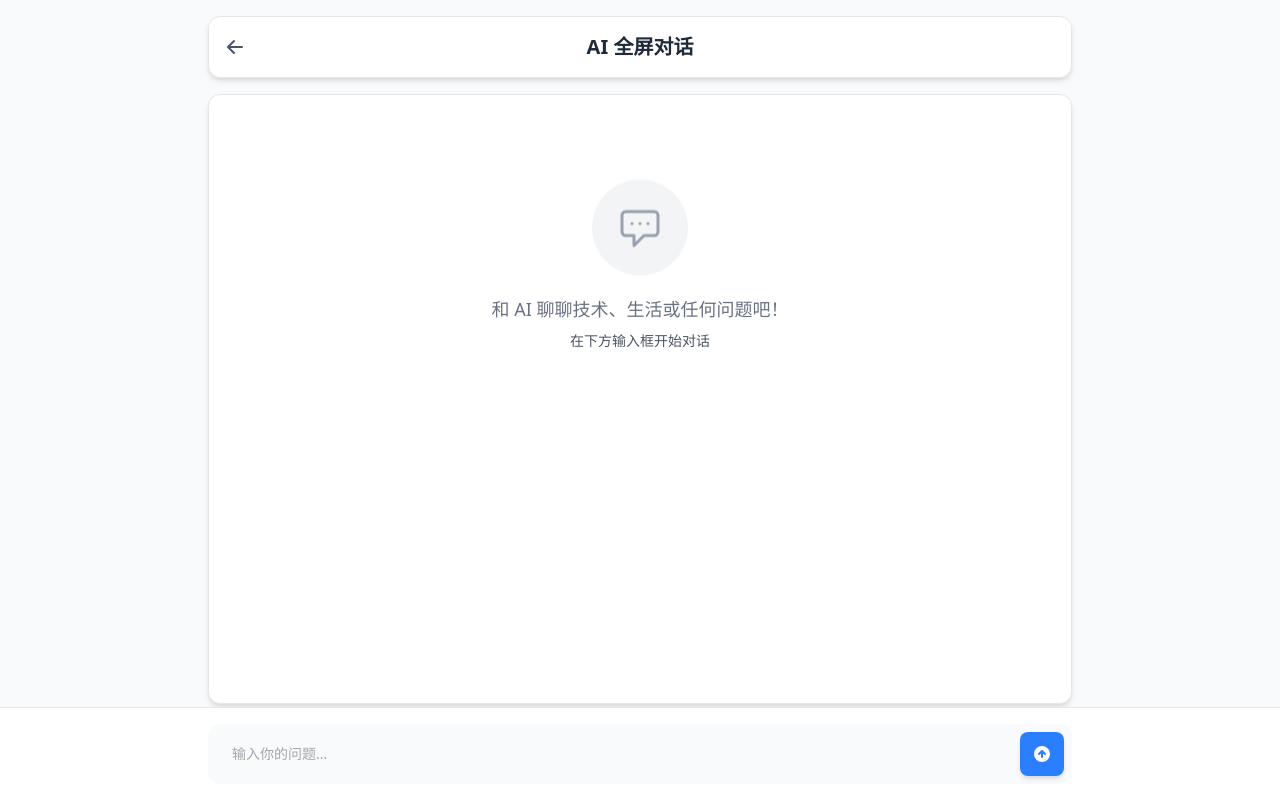
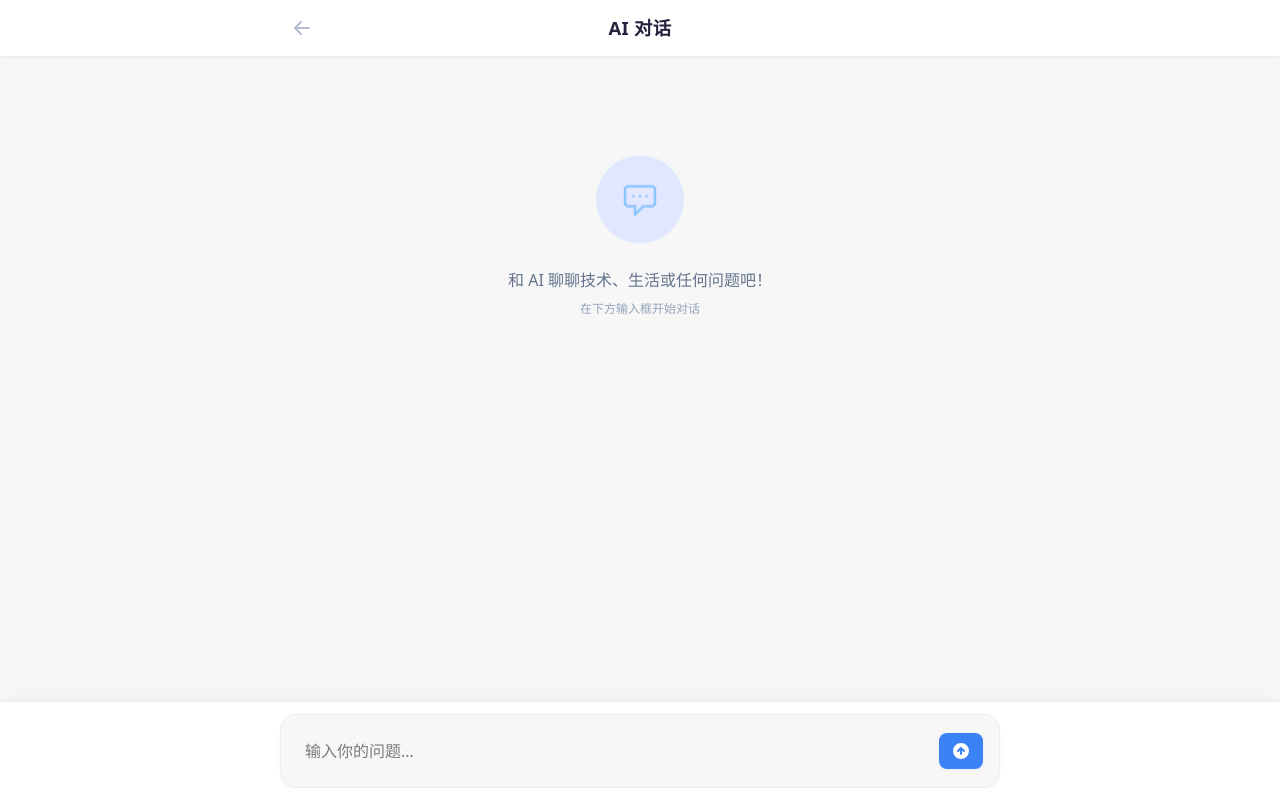
Before and after one commit to xianshi3/Reality-Blog, a Next.js app: page /ai-chat/fullscreen in a window 1280 px wide. Built offline with nearby package versions, Linux system fonts and the light colour scheme.

Commit message:
修改AI对话UI和添加动画效果

```diff
--- /dev/null
+++ b/app/ai-chat/fullscreen/fullscreen-chat.css
@@ -0,0 +1,232 @@
+/* 动画同原有 */
+@keyframes fade-in {
+  from { opacity: 0; transform: translateY(10px);}
+  to { opacity: 1; transform: translateY(0);}
+}
+.animate-fade-in {
+  animation: fade-in 0.5s cubic-bezier(.4,0,.2,1);
+}
+@keyframes slide-in {
+  from { opacity: 0; transform: translateY(20px);}
+  to { opacity: 1; transform: translateY(0);}
+}
+.animate-slide-in {
+  animation: slide-in 0.4s cubic-bezier(.4,0,.2,1);
+}
+
+/* GPT风格整体布局 */
+.gpt-root {
+  min-height: 100vh;
+  background: #f7f7f8;
+  display: flex;
+  flex-direction: column;
+}
+.gpt-header {
+  width: 100%;
+  background: #fff;
+  border-bottom: 1px solid #ececf1;
+  box-shadow: 0 1px 4px 0 rgba(0,0,0,0.03);
+  position: sticky;
+  top: 0;
+  z-index: 20;
+}
+.gpt-header-inner {
+  max-width: 720px;
+  margin: 0 auto;
+  display: flex;
+  align-items: center;
+  height: 56px;
+  position: relative;
+}
+.gpt-header-back {
+  background: none;
+  border: none;
+  color: #b4bcd0;
+  position: absolute;
+  left: 0.5rem;
+  top: 50%;
+  transform: translateY(-50%);
+  cursor: pointer;
+  padding: 0.25rem;
+  transition: color 0.2s;
+}
+.gpt-header-back:hover {
+  color: #3b82f6;
+}
+.gpt-header-title {
+  flex: 1;
+  text-align: center;
+  font-size: 1.15rem;
+  font-weight: 600;
+  color: #22223b;
+  letter-spacing: 0.02em;
+}
+
+/* 聊天主区域 */
+.gpt-chat-main {
+  flex: 1 1 0%;
+  display: flex;
+  flex-direction: column;
+  align-items: center;
+  width: 100%;
+  padding-bottom: 92px;
+}
+.gpt-chat-list {
+  width: 100%;
+  max-width: 720px;
+  margin: 0 auto;
+  padding: 24px 0 0 0;
+  display: flex;
+  flex-direction: column;
+  gap: 16px;
+}
+.gpt-chat-empty {
+  display: flex;
+  flex-direction: column;
+  align-items: center;
+  justify-content: center;
+  min-height: 320px;
+}
+.gpt-chat-empty-icon {
+  background: #e0e7ff;
+  border-radius: 9999px;
+  padding: 1.5rem;
+  margin-bottom: 1rem;
+  animation: bounce 1.2s infinite;
+}
+@keyframes bounce {
+  0%, 100% { transform: translateY(0);}
+  50% { transform: translateY(-10px);}
+}
+.gpt-chat-empty-tip {
+  color: #64748b;
+  text-align: center;
+  font-size: 1rem;
+  font-weight: 500;
+}
+.gpt-chat-empty-desc {
+  color: #94a3b8;
+  font-size: 0.75rem;
+  margin-top: 0.5rem;
+}
+
+/* 单条消息 */
+.gpt-chat-message {
+  display: flex;
+  align-items: flex-start;
+  gap: 12px;
+  width: 100%;
+}
+.gpt-chat-message.user {
+  flex-direction: row-reverse;
+}
+.gpt-chat-avatar {
+  flex-shrink: 0;
+}
+.gpt-chat-avatar-user, .gpt-chat-avatar-ai {
+  width: 2.2rem;
+  height: 2.2rem;
+  border-radius: 9999px;
+  display: flex;
+  align-items: center;
+  justify-content: center;
+  box-shadow: 0 1px 4px 0 rgba(0,0,0,0.06);
+}
+.gpt-chat-avatar-user {
+  background: #64748b;
+  color: #fff;
+}
+.gpt-chat-avatar-ai {
+  background: #3b82f6;
+  color: #fff;
+}
+.gpt-chat-bubble {
+  max-width: 80%;
+  display: flex;
+  flex-direction: column;
+}
+.gpt-chat-bubble-inner {
+  padding: 1rem 1.25rem;
+  border-radius: 1.25rem;
+  font-size: 1rem;
+  white-space: pre-line;
+  box-shadow: 0 1px 4px 0 rgba(0,0,0,0.03);
+  background: #fff;
+  color: #22223b;
+  border: 1px solid #ececf1;
+}
+.gpt-chat-message.user .gpt-chat-bubble-inner {
+  background: #3b82f6;
+  color: #fff;
+  border-bottom-right-radius: 0.25rem;
+  border: 1px solid #3b82f6;
+}
+.gpt-chat-message.assistant .gpt-chat-bubble-inner {
+  background: #f7f7f8;
+  color: #22223b;
+  border-bottom-left-radius: 0.25rem;
+  border: 1px solid #ececf1;
+}
+.gpt-chat-meta {
+  font-size: 0.75rem;
+  color: #b4bcd0;
+  margin-top: 0.25rem;
+  padding-left: 0.25rem;
+  padding-right: 0.25rem;
+  user-select: none;
+}
+
+/* 输入栏 */
+.gpt-chat-footer {
+  position: fixed;
+  left: 0; right: 0; bottom: 0;
+  background: #fff;
+  border-top: 1px solid #ececf1;
+  box-shadow: 0 -2px 16px 0 rgba(0,0,0,0.04);
+  z-index: 10;
+  display: flex;
+  justify-content: center;
+}
+.gpt-chat-inputbar {
+  max-width: 720px;
+  width: 100%;
+  margin: 0 auto;
+  display: flex;
+  gap: 0.5rem;
+  align-items: center;
+  background: #f7f7f8;
+  border-radius: 1rem;
+  padding: 0.75rem 1rem;
+  box-shadow: 0 1px 4px 0 rgba(0,0,0,0.03);
+  border: 1px solid #ececf1;
+  margin-top: 12px;
+  margin-bottom: 12px;
+}
+.gpt-chat-inputbar input[type="text"] {
+  flex: 1;
+  border: none;
+  background: transparent;
+  padding: 0.75rem 0.5rem;
+  font-size: 1rem;
+  outline: none;
+}
+.gpt-chat-inputbar button {
+  background: #3b82f6;
+  color: #fff;
+  padding: 0.5rem 0.75rem;
+  border-radius: 0.5rem;
+  box-shadow: 0 1px 4px 0 rgba(0,0,0,0.06);
+  border: none;
+  display: flex;
+  align-items: center;
+  justify-content: center;
+  transition: background 0.2s, transform 0.1s;
+}
+.gpt-chat-inputbar button:disabled {
+  opacity: 0.5;
+  cursor: not-allowed;
+}
+.gpt-chat-inputbar button:not(:disabled):hover {
+  background: #2563eb;
+  transform: scale(0.97);
+}
--- a/app/ai-chat/fullscreen/page.tsx
+++ b/app/ai-chat/fullscreen/page.tsx
@@ -1,16 +1,22 @@
 "use client";
 
-import React, { useState, useEffect } from "react";
+import React, { useState, useEffect, useRef } from "react";
+import "./fullscreen-chat.css";
 
 export default function FullscreenChat() {
   const [messages, setMessages] = useState<any[]>([]);
   const [input, setInput] = useState("");
   const [loading, setLoading] = useState(false);
+  const messagesEndRef = useRef<HTMLDivElement>(null);
 
   useEffect(() => {
     const queryMessages = new URLSearchParams(window.location.search).get("messages");
     queryMessages && setMessages(JSON.parse(queryMessages) || []);
   }, []);
+
+  useEffect(() => {
+    messagesEndRef.current?.scrollIntoView({ behavior: "smooth" });
+  }, [messages, loading]);
 
   const handleSend = async () => {
     if (!input.trim() || loading) return;
@@ -23,111 +29,104 @@ export default function FullscreenChat() {
     setInput("");
 
     setTimeout(() => {
-      setMessages([...newMessages, {
+      setMessages([
+        ...newMessages,
+        {
           role: "assistant",
-        content: `AI 回复: ${input}`
-      }]);
+          content: `AI 回复: ${input}`,
+        },
+      ]);
       setLoading(false);
     }, 1000);
   };
 
   return (
-    <div className="min-h-screen flex flex-col bg-gray-50 text-gray-900">
-      {/* 主内容区域 */}
-      <div className="flex-1 flex flex-col max-w-4xl w-full mx-auto p-4 pb-24">
-        {/* 标题栏 - 优化为更精致的卡片样式 */}
-        <div className="relative bg-white rounded-xl shadow-md border border-gray-200 p-4 mb-4">
+    <div className="gpt-root">
+      {/* 顶部栏 */}
+      <header className="gpt-header">
+        <div className="gpt-header-inner">
           <button
             onClick={() => window.history.back()}
-            className="absolute top-1/2 left-4 transform -translate-y-1/2 text-gray-600 hover:text-blue-500 transition-colors duration-200"
+            className="gpt-header-back"
+            aria-label="返回"
           >
             <svg xmlns="http://www.w3.org/2000/svg" className="h-5 w-5" viewBox="0 0 20 20" fill="currentColor">
               <path fillRule="evenodd" d="M9.707 16.707a1 1 0 01-1.414 0l-6-6a1 1 0 010-1.414l6-6a1 1 0 011.414 1.414L5.414 9H17a1 1 0 110 2H5.414l4.293 4.293a1 1 0 010 1.414z" clipRule="evenodd" />
             </svg>
           </button>
-          <h1 className="text-center text-xl font-semibold text-gray-800">AI 全屏对话</h1>
+          <h1 className="gpt-header-title">AI 对话</h1>
         </div>
+      </header>
 
-        {/* 消息区域 - 优化为卡片式布局 */}
-        <div className="flex-1 overflow-y-auto bg-white rounded-xl shadow-md border border-gray-200">
-          <div className="p-6 space-y-6">
+      {/* 聊天内容 */}
+      <main className="gpt-chat-main">
+        <div className="gpt-chat-list">
           {messages.length === 0 ? (
-              <div className="flex flex-col items-center justify-center h-full py-16">
-                <div className="bg-gray-100 rounded-full p-6 mb-4 animate-bounce">
-                  <svg xmlns="http://www.w3.org/2000/svg" className="h-12 w-12 text-gray-400" fill="none" viewBox="0 0 24 24" stroke="currentColor">
+            <div className="gpt-chat-empty animate-fade-in">
+              <div className="gpt-chat-empty-icon">
+                <svg xmlns="http://www.w3.org/2000/svg" className="h-10 w-10 text-blue-300" fill="none" viewBox="0 0 24 24" stroke="currentColor">
                   <path strokeLinecap="round" strokeLinejoin="round" strokeWidth={1.5} d="M8 10h.01M12 10h.01M16 10h.01M9 16H5a2 2 0 01-2-2V6a2 2 0 012-2h14a2 2 0 012 2v8a2 2 0 01-2 2h-5l-5 5v-5z" />
                 </svg>
               </div>
-                <p className="text-gray-500 text-center text-lg">和 AI 聊聊技术、生活或任何问题吧！</p>
-                <p className="text-gray-400 text-sm mt-2">在下方输入框开始对话</p>
+              <p className="gpt-chat-empty-tip">和 AI 聊聊技术、生活或任何问题吧！</p>
+              <p className="gpt-chat-empty-desc">在下方输入框开始对话</p>
             </div>
           ) : (
             messages.map((msg, idx) => (
               <div
                 key={idx}
-                  className={`flex items-start gap-4 ${
-                    msg.role === "user" ? "justify-end" : "justify-start"
-                  }`}
+                className={`gpt-chat-message ${msg.role} animate-slide-in`}
+                style={{ animationDelay: `${idx * 60}ms`, animationFillMode: "backwards" }}
               >
-                  {msg.role === "assistant" && (
-                    <div className="flex-shrink-0 w-10 h-10 rounded-full bg-blue-500 flex items-center justify-center text-white shadow-md">
+                <div className="gpt-chat-avatar">
+                  {msg.role === "user" ? (
+                    <div className="gpt-chat-avatar-user">
+                      <svg xmlns="http://www.w3.org/2000/svg" className="h-5 w-5" viewBox="0 0 20 20" fill="currentColor">
+                        <path fillRule="evenodd" d="M10 9a3 3 0 100-6 3 3 0 000 6zm-7 9a7 7 0 1114 0H3z" clipRule="evenodd" />
+                      </svg>
+                    </div>
+                  ) : (
+                    <div className="gpt-chat-avatar-ai">
                       <svg xmlns="http://www.w3.org/2000/svg" className="h-5 w-5" viewBox="0 0 20 20" fill="currentColor">
                         <path fillRule="evenodd" d="M18 10a8 8 0 11-16 0 8 8 0 0116 0zm-6-3a2 2 0 11-4 0 2 2 0 014 0zm-2 4a5 5 0 00-4.546 2.916A5.986 5.986 0 0010 16a5.986 5.986 0 004.546-2.084A5 5 0 0010 11z" clipRule="evenodd" />
                       </svg>
                     </div>
                   )}
-
-                  <div className={`max-w-[80%] ${
-                    msg.role === "user"
-                      ? "flex flex-col items-end"
-                      : "flex flex-col items-start"
-                  }`}>
-                    <div className={`
-                      px-5 py-3 rounded-2xl text-sm whitespace-pre-line shadow-sm
-                      ${msg.role === "user"
-                        ? "bg-blue-500 text-white rounded-br-none"
-                        : "bg-gray-100 text-gray-800 rounded-bl-none"
-                      }`}
-                    >
-                      {msg.content}
                 </div>
-                    <div className="text-xs text-gray-500 mt-2 px-1">
-                      {msg.role === "user" ? "你" : "AI助手"} · {new Date().toLocaleTimeString([], {hour: '2-digit', minute:'2-digit'})}
+                <div className="gpt-chat-bubble">
+                  <div className="gpt-chat-bubble-inner">{msg.content}</div>
+                  <div className="gpt-chat-meta">
+                    {msg.role === "user" ? "你" : "AI助手"} · {new Date().toLocaleTimeString([], { hour: "2-digit", minute: "2-digit" })}
                   </div>
                 </div>
-
-                  {msg.role === "user" && (
-                    <div className="flex-shrink-0 w-10 h-10 rounded-full bg-gray-500 flex items-center justify-center text-white shadow-md">
-                      <svg xmlns="http://www.w3.org/2000/svg" className="h-5 w-5" viewBox="0 0 20 20" fill="currentColor">
-                        <path fillRule="evenodd" d="M10 9a3 3 0 100-6 3 3 0 000 6zm-7 9a7 7 0 1114 0H3z" clipRule="evenodd" />
-                      </svg>
-                    </div>
-                  )}
               </div>
             ))
           )}
+          <div ref={messagesEndRef} />
         </div>
-        </div>
-      </div>
+      </main>
 
-      {/* 固定在底部的输入区域 - 优化为更精致的样式 */}
-      <div className="fixed bottom-0 left-0 right-0 bg-white border-t border-gray-200 shadow-lg">
-        <div className="max-w-4xl mx-auto p-4">
-          <div className="flex gap-3 items-center bg-gray-50 rounded-xl p-2">
+      {/* 输入栏 */}
+      <footer className="gpt-chat-footer">
+        <form
+          className="gpt-chat-inputbar"
+          onSubmit={e => {
+            e.preventDefault();
+            handleSend();
+          }}
+        >
           <input
             type="text"
-              className="flex-1 border-0 bg-transparent px-4 py-3 text-sm focus:outline-none focus:ring-0"
             placeholder="输入你的问题..."
             value={input}
             onChange={(e) => setInput(e.target.value)}
-              onKeyDown={(e) => e.key === "Enter" && handleSend()}
+            disabled={loading}
+            autoFocus
           />
           <button
-              onClick={handleSend}
+            type="submit"
             disabled={loading}
-              className={`bg-blue-500 text-white p-3 rounded-lg shadow-md transition-all duration-200 ${
-                loading ? "opacity-50" : "hover:bg-blue-600 active:scale-95"
-              }`}
+            aria-label="发送"
           >
             {loading ? (
               <svg className="animate-spin h-5 w-5 text-white" xmlns="http://www.w3.org/2000/svg" fill="none" viewBox="0 0 24 24">
@@ -140,9 +139,8 @@ export default function FullscreenChat() {
               </svg>
             )}
           </button>
-          </div>
-        </div>
-      </div>
+        </form>
+      </footer>
     </div>
   );
 }
```
Lines whose indentation alone changed are shown as unchanged.
